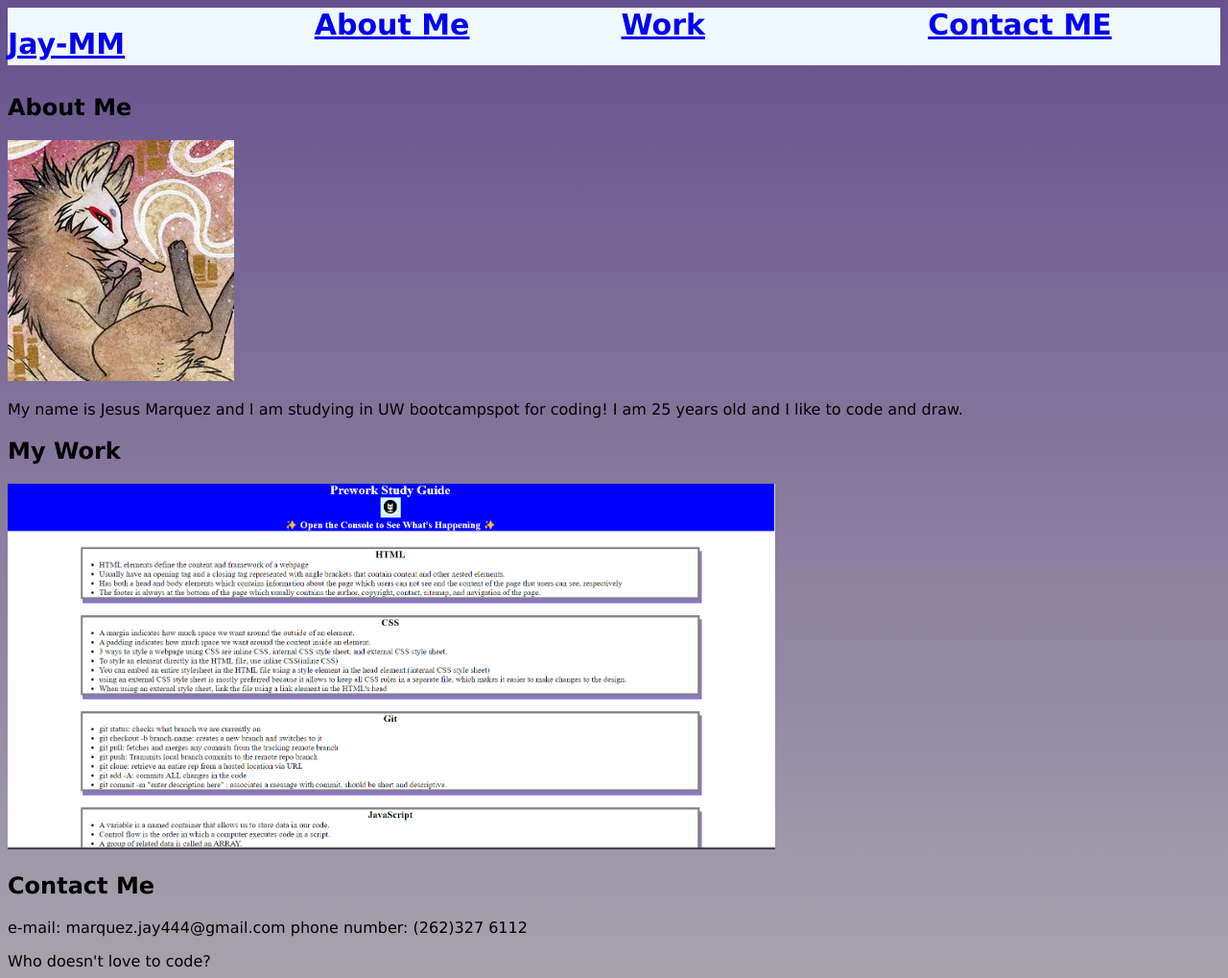
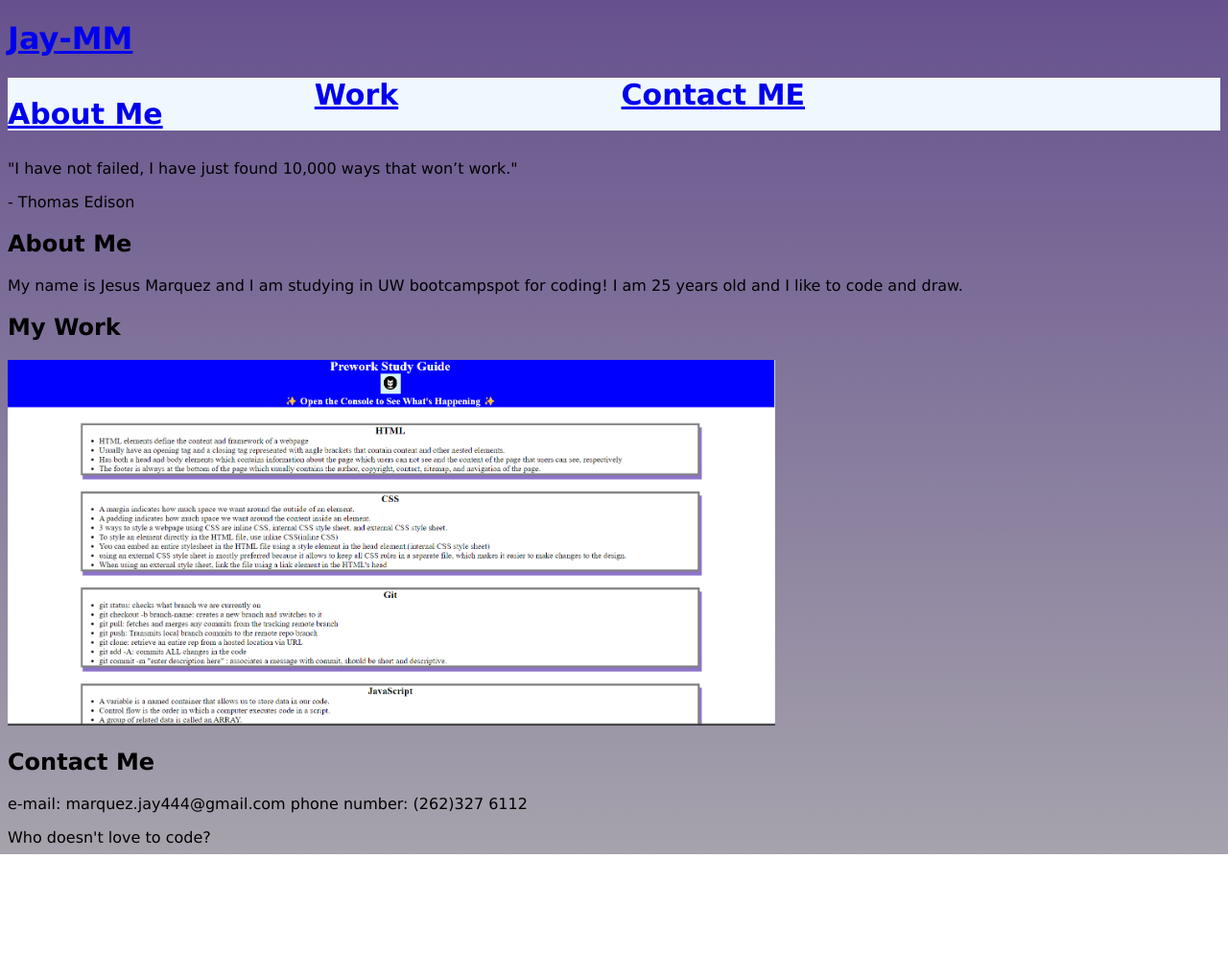
Before and after one commit to Jay-MM/portfolio, a plain HTML site: page index.html in a window 1280 px wide. Shown: the whole page at 96% size. After the commit the page ends 890 px from the top, so only its background shows below. Drawn offline with Linux system fonts and the light colour scheme.

Commit message:
completed html and made changes to css

```diff
--- a/index.html
+++ b/index.html
@@ -9,45 +9,60 @@
 
 </head>
 
-<body id="grad">
+<body>
 
-
+    <header>
+        <div>
+            <a href="#home" class="btn"><h1>Jay-MM</h1></a>
+        </div>
         <div class="nav">
-        <a href="#home" class="btn"><h1>Jay-MM</h1></a>
             <a href="#about-me" class="btn"><h1> About Me</h1></a>
             <a href="#my-work" class="btn"><h1>Work</h1></a>
             <a href="#contact-me" class="btn"><h1>Contact ME</h1></a>
+        </div>
+    </header>
 
+    <section class="hero">
+        <div class="hero-image">
+        <div class="hero-text">
+            <p>"I have not failed, I have just found 10,000 ways that won’t work."</p>
+            <p>- Thomas Edison</p>
+        </div>
+    </section>
 
+    <section class="about-me" id="about-me">
+        <div class="subtitle">
+            <h2>About Me</h2>
         </div>
-
-
-
-    <div class="about-me" id="about-me">
-        <h2>About Me</h2>
-        <img src="./images/kitsune.jpg" alt="a drawing of a fox">
+        <div>
             <p>
                 My name is Jesus Marquez and I am studying in UW bootcampspot for coding!
                 I am 25 years old and I like to code and draw.
             </p>
         </div>
-    <div class="my-work" id="my-work">
+    </section>
+
+    <section class="my-work" id="my-work">
+        <div class="subtitle">
             <h2>My Work</h2>
 
             <a href="https://jay-mm.github.io/prework-study-guide/" alt="a link to my study guide website">
                 <img id="prework-studyguide" src="./images/Screenshot 2022-10-11 144623.png" alt="a snapchot of my study-guide website."">
             </a>
 
+        </div>
+    </section>
 
-    </div>
-    <div class="contact-me" id="contact-me">
+
+    <section class="contact-me" id="contact-me">
+        <div class="subtitle">
             <h2>Contact Me</h2>
                 <p>
                     e-mail: marquez.jay444@gmail.com
                     phone number: (262)327 6112
                 </p>
         </div>
-
+    </section>
 
     <footer> Who doesn't love to code?</footer>
 </body>
--- a/style.css
+++ b/style.css
@@ -2,7 +2,7 @@
 font-family: Verdana, Geneva, Tahoma, sans-serif;
 }
 
-#grad {
+body{
     background-image: linear-gradient(rgb(102, 81, 142), rgb(166, 163, 172));
   }
 
@@ -23,5 +23,3 @@ font-family: Verdana, Geneva, Tahoma, sans-serif;
     .img-with-text {
         text-align: justify;
     }
-.img {
-}
```
Also changed, not shown: images/kitsune.jpg (deleted), images/pfp.jpg (added), 1 other file. Lines whose indentation alone changed are shown as unchanged.
